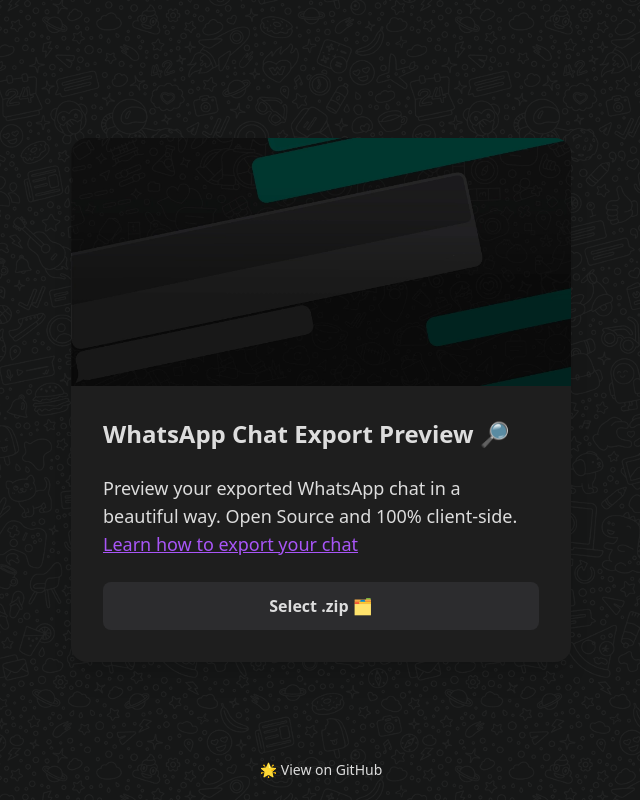
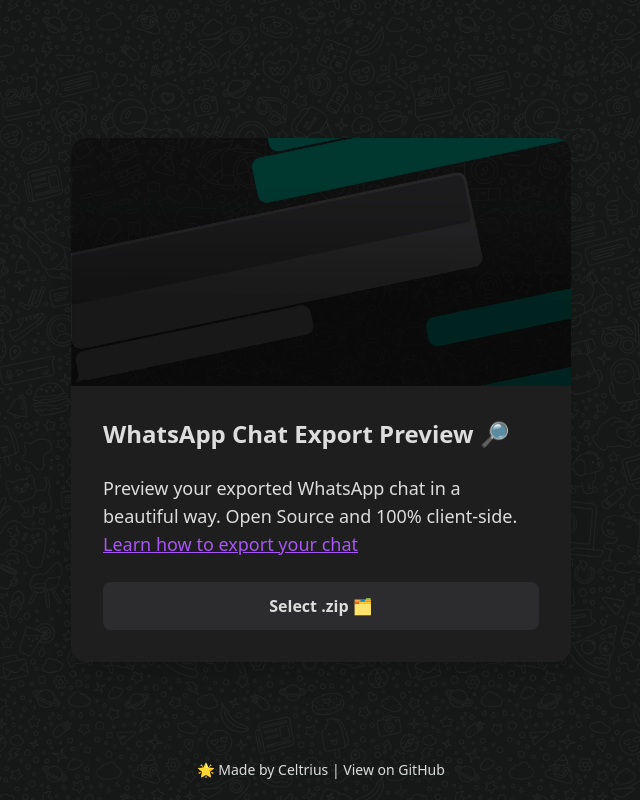
Before and after one commit to Celtrius/WhatsCEPT, a React (Vite) app: page / in a window 1280 px wide. Shown: the whole page, without its empty margins (319-959 px from the left). Built offline with nearby package versions, Linux system fonts and the light colour scheme.

Commit message:
Remove CNAME file and update GitHub link text in StartScreen component

```diff
--- a/src/components/StartScreen.jsx
+++ b/src/components/StartScreen.jsx
@@ -125,7 +125,7 @@
         rel="noopener noreferrer"
         className="absolute bottom-5 text-[#DDDDDD] hover:text-[#A855F7] transition text-sm"
       >
-        🌟 View on GitHub
+        🌟 Made by Celtrius | View on GitHub
       </a>
     </div>
   );
```
Also changed, not shown: 1 other file (tests, documents, lock files or other folders).
